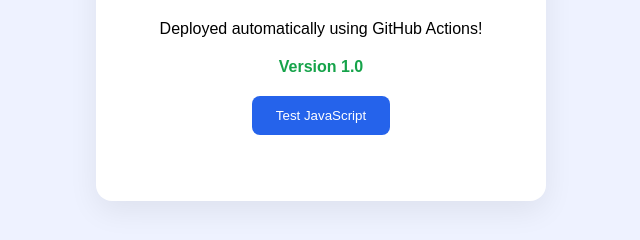
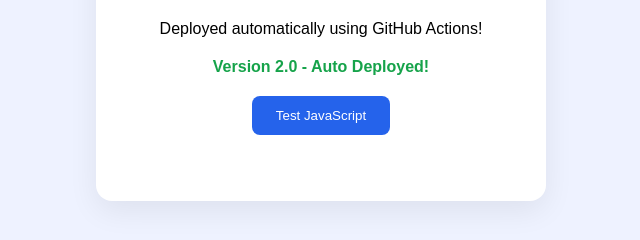
Before and after one commit to attoexasol/ci-cd_demo, a website: page public/index.html in a window 1280 px wide. Shown: the part 354-594 px from the top of the page, without its empty margins (319-959 px from the left). Drawn offline with Linux system fonts and the light colour scheme.

Commit message:
Test automatic deployment version 2

```diff
--- a/public/index.html
+++ b/public/index.html
@@ -13,7 +13,7 @@
     <h1>My First CI/CD Pipeline</h1>
     <p>Deployed automatically using GitHub Actions!</p>
 
-    <span id="status">Version 1.0</span>
+    <span id="status">Version 2.0 - Auto Deployed!</span>
 
     <button id="testButton">Test JavaScript</button>
     <p id="message"></p>
```
